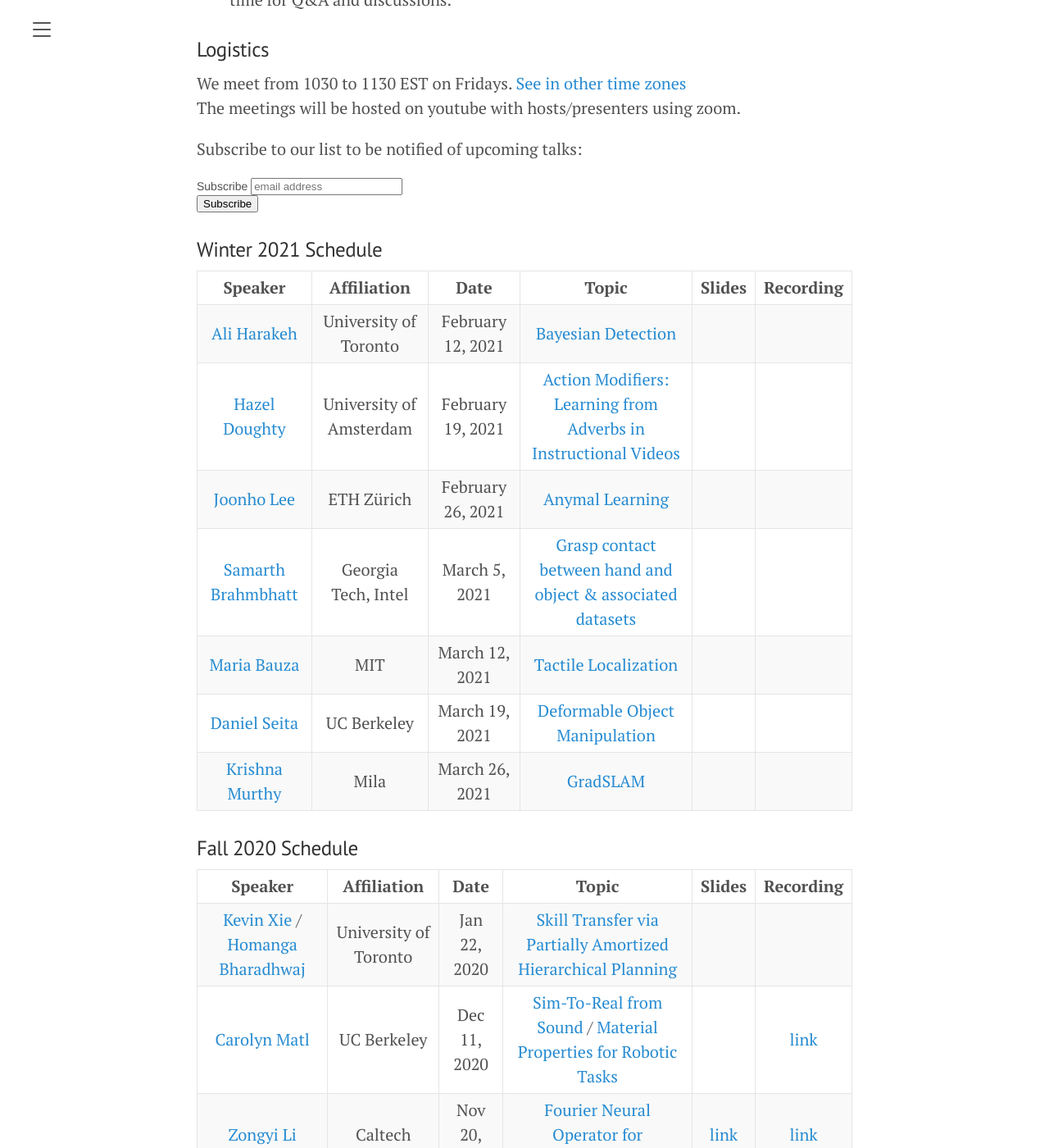
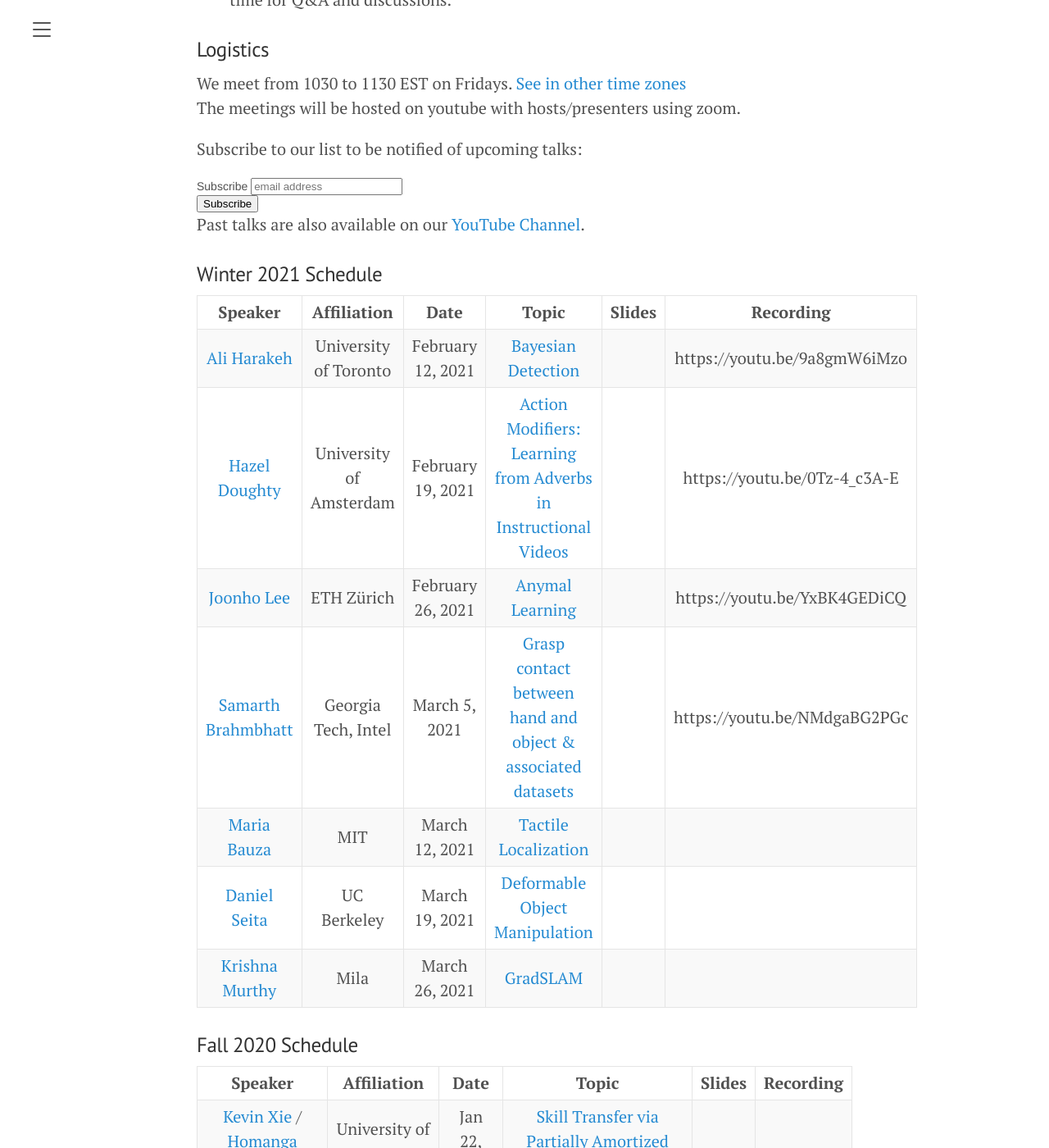
Before and after one commit to uoft-cs-robotics/toronto-air, a Jekyll site: the page built from index.md, in a window 1280 px wide and 1400 px high, scrolled down 577 px. Shown: the whole window at 82% size. Built offline with Jekyll 4.4.1, drawn with Linux system fonts in a browser that asks for light colours; comment, search, counter and statistics services are not loaded; part of the change alters nothing that is shown.

Commit message:
add recent talks

```diff
--- a/index.md
+++ b/index.md
@@ -39,6 +39,8 @@ Subscribe to our list to be notified of upcoming talks:
 </form>
 </div>
 
+Past talks are also available on our [YouTube Channel](https://www.youtube.com/channel/UCUt5hX4AYwNJOeTE7Sd2cIw).
+
 <!--End mc_embed_signup-->
 
 
@@ -46,10 +48,10 @@ Subscribe to our list to be notified of upcoming talks:
 
 | Speaker      | Affiliation | Date      | Topic | Slides       |    Recording     |
 | :----:       |    :----:   |        :----: |     :----: |       :----: |  :----:|
-|[Ali Harakeh](https://www.aharakeh.com)| University of Toronto	| February 12, 2021| [Bayesian Detection](https://openreview.net/pdf?id=YLewtnvKgR7)| ||
-|[Hazel Doughty](https://hazeldoughty.github.io)|University of Amsterdam| February 19, 2021| 	[Action Modifiers: Learning from Adverbs in Instructional Videos](https://arxiv.org/abs/1912.06617)|||
-|[Joonho Lee](https://twitter.com/junja941?lang=en)| ETH Zürich| February 26, 2021|[Anymal Learning](https://arxiv.org/pdf/2011.08811.pdf) |||
-|[Samarth Brahmbhatt](https://samarth-robo.github.io)| Georgia Tech, Intel| March 5, 2021| [Grasp contact between hand and object & associated datasets](https://smartech.gatech.edu/handle/1853/63585)|
+|[Ali Harakeh](https://www.aharakeh.com)| University of Toronto	| February 12, 2021| [Bayesian Detection](https://openreview.net/pdf?id=YLewtnvKgR7)|  | https://youtu.be/9a8gmW6iMzo |
+|[Hazel Doughty](https://hazeldoughty.github.io)|University of Amsterdam| February 19, 2021| 	[Action Modifiers: Learning from Adverbs in Instructional Videos](https://arxiv.org/abs/1912.06617)|| https://youtu.be/0Tz-4_c3A-E |
+|[Joonho Lee](https://twitter.com/junja941?lang=en)| ETH Zürich| February 26, 2021|[Anymal Learning](https://arxiv.org/pdf/2011.08811.pdf) || https://youtu.be/YxBK4GEDiCQ |
+|[Samarth Brahmbhatt](https://samarth-robo.github.io)| Georgia Tech, Intel| March 5, 2021| [Grasp contact between hand and object & associated datasets](https://smartech.gatech.edu/handle/1853/63585)| | https://youtu.be/NMdgaBG2PGc |
 |[Maria Bauza](http://web.mit.edu/bauza/www/)| MIT| March 12, 2021| [Tactile Localization](https://arxiv.org/abs/1904.10944)|||
 |[Daniel Seita](https://people.eecs.berkeley.edu/~seita/)| UC Berkeley| March 19, 2021| [Deformable Object Manipulation](https://berkeleyautomation.github.io/bags/)|||
 |[Krishna Murthy](https://krrish94.github.io)| Mila| March 26, 2021| [GradSLAM](https://gradslam.github.io/)|||
```
